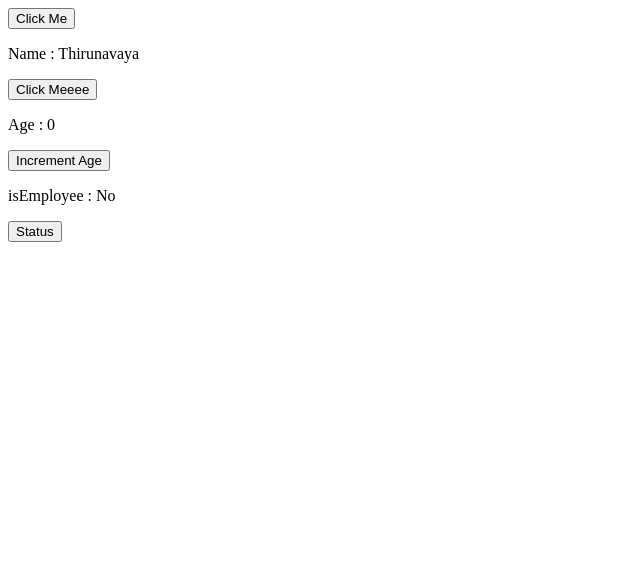
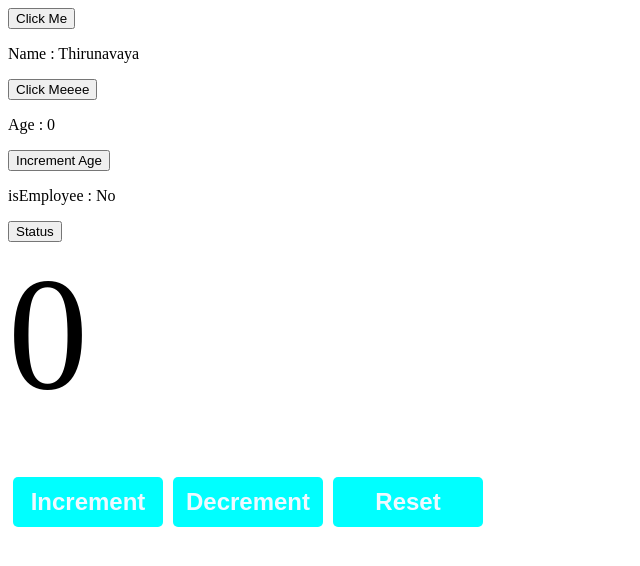
Before and after one commit to shehinthoombil/React-Study-Practice, a React (Create React App) app: page / in a window 1280 px wide. Shown: the top 566 px of the page, without its empty margins (0-640 px from the left). Built offline with nearby package versions, Linux system fonts and the light colour scheme.

Commit message:
useState

```diff
--- a/src/App.jsx
+++ b/src/App.jsx
@@ -1,5 +1,7 @@
 import Button from "./Button";
 import MyComponent from "./MyComponent";
+import Counter from "./Counter";
+
 
 function App() {
 
@@ -7,6 +9,7 @@ function App() {
       <>
       <Button/>
       <MyComponent/>
+      <Counter/>
       </>
    )
 }
--- /dev/null
+++ b/src/Counter.jsx
@@ -0,0 +1,28 @@
+import React, { useState } from 'react';
+
+function Counter() {
+    const [count, setCount] = useState(0);
+
+    const incCount = () => {
+        setCount(count + 1);
+    };
+
+    const decCount = () => {
+        setCount(count - 1);
+    };
+
+    const resetCount = () => {
+        setCount(0);
+    };
+
+    return (
+        <div className='counter-container'>
+            <p className='count-display'>{count}</p>
+            <button className='counter-button' onClick={incCount}>Increment</button>
+            <button className='counter-button' onClick={decCount}>Decrement</button>
+            <button className='counter-button' onClick={resetCount}>Reset</button>
+        </div>
+    );
+}
+
+export default Counter;
--- /dev/null
+++ b/src/index.css
@@ -0,0 +1,27 @@
+.counter-countainer {
+    text-align: center;
+    font-family: Arial, Helvetica, sans-serif;
+}
+
+.count-display {
+    font-size: 10em;
+    margin-top: 0;
+    margin-bottom: 50px;
+}
+
+.counter-button {
+    width: 150px;
+    height: 50px;
+    font-size: 1.5em;
+    font-weight: bold;
+    margin: 0px 5px;
+    background-color: aqua;
+    color: aliceblue;
+    border: none;
+    border-radius: 5px;
+    cursor: pointer;
+}
+
+.counter-button:hover {
+    background-color: blue;
+}
--- a/src/index.js
+++ b/src/index.js
@@ -1,6 +1,8 @@
 import React from 'react';
 import ReactDOM from 'react-dom/client';
 import App from './App.jsx';
+import './index.css';
+
 
 const root = ReactDOM.createRoot(document.getElementById('root'));
 root.render(
```
